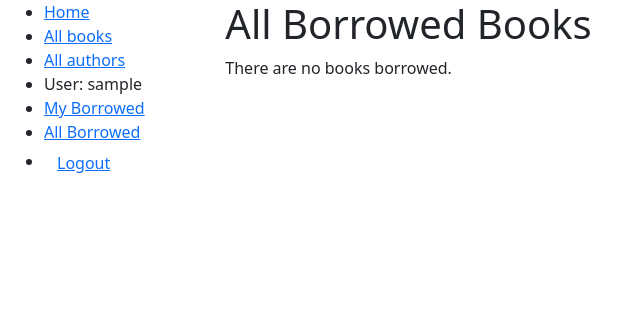
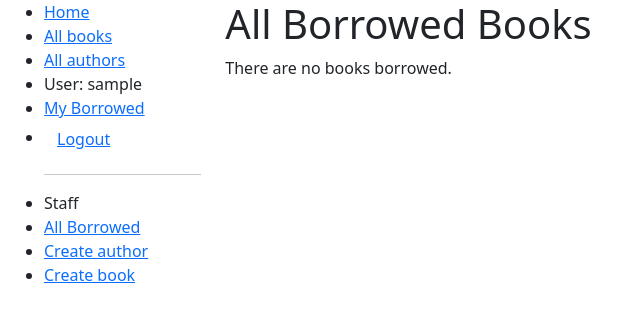
Before and after one commit to s3bc40/locallibrary, a Django app: page /catalog/borrowed/ in a window 1280 px wide. Shown: the top 322 px of the page, without its empty margins (0-640 px from the left). Run offline with Django 5.2, Linux system fonts and the light colour scheme; the visitor is signed in with stand-in values (Sample User, id 1); data that the repository does not hold is empty.

Commit message:
feat(catalog): add librarian loan renewal and book/author management views
Add librarian renewal workflow for borrowed copies via a custom renew form, permission-protected view, route, and template.

Introduce permission-gated create/update/delete class-based views for authors and books, with corresponding form and confirm-delete templates.

Update navigation and detail pages to surface staff actions, including links for creating records, renewing loans, and managing existing author/book entries.

```diff
--- a/catalog/templates/base_generic.html
+++ b/catalog/templates/base_generic.html
@@ -30,9 +30,6 @@
               {% if user.is_authenticated %}
                 <li>User: {{ user.get_username }}</li>
                 <li><a href="{% url 'my_borrowed' %}">My Borrowed</a></li>
-                {% if perms.catalog.can_mark_returned %}
-                  <li><a href="{% url 'all_borrowed' %}">All Borrowed</a></li>
-                {% endif %}
                 <li>
                   <form id="logout-form" method="post" action="{% url 'logout' %}">
                     {% csrf_token %}
@@ -41,6 +38,17 @@
                 </li>
               {% else %}
                 <li><a href="{% url 'login' %}?next={{ request.path }}">Login</a></li>
+              {% endif %}
+              {% if perms.catalog.can_mark_returned %}
+                <hr>
+                <li>Staff</li>
+                <li><a href="{% url 'all_borrowed' %}">All Borrowed</a></li>
+                {% if perms.catalog.add_author %}
+                  <li><a href="{% url 'author_create' %}">Create author</a></li>
+                {% endif %}
+                {% if perms.catalog.add_book %}
+                  <li><a href="{% url 'book_create' %}">Create book</a></li>
+                {% endif %}
               {% endif %}
             </ul>
           {% endblock sidebar %}
--- a/catalog/templates/catalog/bookinstance_list_borrowed_all.html
+++ b/catalog/templates/catalog/bookinstance_list_borrowed_all.html
@@ -4,6 +4,7 @@
     {% if bookinstance_list %}
         <ul>
             {% for bookinst in bookinstance_list %}
+                {% if perms.catalog.can_mark_returned %}- <a href="{% url 'renew_book_librarian' bookinst.id %}">Renew</a>{% endif %}
                 <li class="{% if bookinst.is_overdue %}text-danger{% endif %}">
                     <a href="{% url 'book_detail' bookinst.book.pk %}">{{ bookinst.book.title }}</a> ({{ bookinst.due_back }} - Borrower: {{ bookinst.borrower.username }})
                 </li>
--- a/catalog/urls.py
+++ b/catalog/urls.py
@@ -9,6 +9,15 @@ urlpatterns = [
     path("author/<int:pk>", views.AuthorDetailView.as_view(), name="author_detail"),
     path("mybooks/", views.LoanedBooksByUserListView.as_view(), name="my_borrowed"),
     path("borrowed/", views.LoanedBooksAllListView.as_view(), name="all_borrowed"),
+    path(
+        "book/<uuid:pk>/renew/", views.renew_book_librarian, name="renew_book_librarian"
+    ),
+    path("author/create/", views.AuthorCreate.as_view(), name="author_create"),
+    path("author/<int:pk>/update/", views.AuthorUpdate.as_view(), name="author_update"),
+    path("author/<int:pk>/delete/", views.AuthorDelete.as_view(), name="author_delete"),
+    path("book/create/", views.BookCreate.as_view(), name="book_create"),
+    path("book/<int:pk>/update/", views.BookUpdate.as_view(), name="book_update"),
+    path("book/<int:pk>/delete/", views.BookDelete.as_view(), name="book_delete"),
 ]
 
 # re_path(r'^book/(?P<pk>\d+)$', views.BookDetailView.as_view(), name='book_detail'),
--- a/catalog/views.py
+++ b/catalog/views.py
@@ -1,7 +1,17 @@
+import datetime
+
 from django.shortcuts import render
 from django.views import generic
+from django.views.generic.edit import CreateView, UpdateView, DeleteView
 from django.contrib.auth.mixins import LoginRequiredMixin, PermissionRequiredMixin
 from .models import Book, Author, BookInstance, Genre
+
+from django.contrib.auth.decorators import login_required, permission_required
+from django.shortcuts import get_object_or_404
+from django.http import HttpResponseRedirect
+from django.urls import reverse, reverse_lazy
+
+from .forms import RenewBookForm
 
 
 def index(request):
@@ -115,3 +125,93 @@ class LoanedBooksAllListView(
 
     def get_queryset(self):
         return BookInstance.objects.filter(status__exact="o").order_by("due_back")
+
+
+@login_required
+@permission_required("catalog.can_mark_returned", raise_exception=True)
+def renew_book_librarian(request, pk):
+    """View function for renewing a specific BookInstance by librarian."""
+    book_instance = get_object_or_404(BookInstance, pk=pk)
+
+    # If this is a POST request then process the Form data
+    if request.method == "POST":
+        # Create a form instance and populate it with data from the request (binding):
+        form = RenewBookForm(request.POST)
+
+        # Check if the form is valid:
+        if form.is_valid():
+            # process the data in form.cleaned_data as required (here we just write it to the model due_back field)
+            book_instance.due_back = form.cleaned_data["renewal_date"]
+            book_instance.save()
+
+            # redirect to a new URL:
+            return HttpResponseRedirect(reverse("all_borrowed"))
+
+    # If this is a GET (or any other method) create the default form.
+    else:
+        proposed_renewal_date = datetime.date.today() + datetime.timedelta(weeks=3)
+        form = RenewBookForm(initial={"renewal_date": proposed_renewal_date})
+
+    context = {
+        "form": form,
+        "book_instance": book_instance,
+    }
+
+    return render(request, "catalog/book_renew_librarian.html", context)
+
+
+# Generic class-based views for creating, updating and deleting authors
+class AuthorCreate(PermissionRequiredMixin, CreateView):
+    model = Author
+    fields = ["first_name", "last_name", "date_of_birth", "date_of_death"]
+    initial = {"date_of_death": "11/11/2023"}
+    permission_required = "catalog.add_author"
+
+
+class AuthorUpdate(PermissionRequiredMixin, UpdateView):
+    model = Author
+    # Not recommended (potential security issue if more fields added)
+    fields = "__all__"
+    permission_required = "catalog.change_author"
+
+
+class AuthorDelete(PermissionRequiredMixin, DeleteView):
+    model = Author
+    success_url = reverse_lazy("authors")
+    permission_required = "catalog.delete_author"
+
+    def form_valid(self, form):
+        try:
+            self.object.delete()
+            return HttpResponseRedirect(self.success_url)
+        except Exception as e:
+            return HttpResponseRedirect(
+                reverse("author_delete", kwargs={"pk": self.object.pk})
+            )
+
+
+class BookCreate(PermissionRequiredMixin, CreateView):
+    model = Book
+    fields = ["title", "author", "summary", "isbn", "genre", "language"]
+    permission_required = "catalog.add_book"
+
+
+class BookUpdate(PermissionRequiredMixin, UpdateView):
+    model = Book
+    fields = "__all__"
+    permission_required = "catalog.change_book"
+
+
+class BookDelete(PermissionRequiredMixin, DeleteView):
+    model = Book
+    success_url = reverse_lazy("books")
+    permission_required = "catalog.delete_book"
+
+    def form_valid(self, form):
+        try:
+            self.object.delete()
+            return HttpResponseRedirect(self.success_url)
+        except Exception as e:
+            return HttpResponseRedirect(
+                reverse("book_delete", kwargs={"pk": self.object.pk})
+            )
```
Also changed, not shown: catalog/forms.py (added, +51 -0 lines), catalog/templates/catalog/author_confirm_delete.html (added, +18 -0 lines), catalog/templates/catalog/author_detail.html (+13 -0 lines), catalog/templates/catalog/author_form.html (added, +10 -0 lines), catalog/templates/catalog/book_confirm_delete.html (added, +18 -0 lines), catalog/templates/catalog/book_detail.html (+13 -0 lines), catalog/templates/catalog/book_form.html (added, +10 -0 lines), catalog/templates/catalog/book_renew_librarian.html (added, +13 -0 lines).
